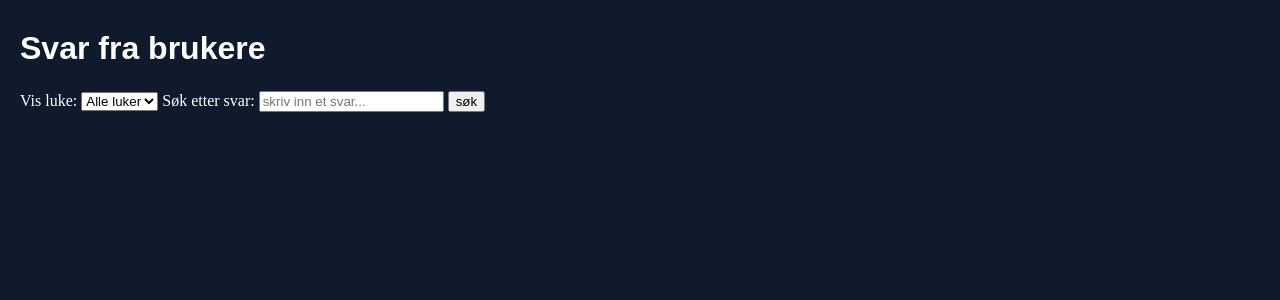
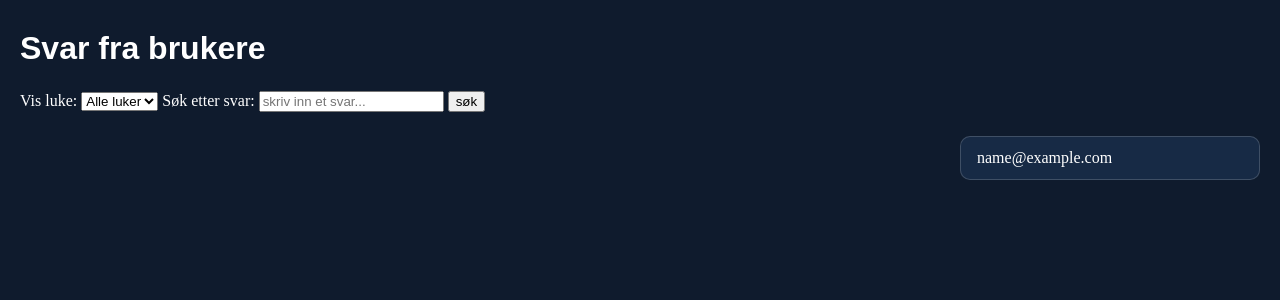
Before and after one commit to Salamander090909/Julekalender, a Node server app: page /admin in a window 1280 px wide. Shown: the part 80-380 px from the top of the page. Run offline with Node 20, Linux system fonts and the light colour scheme; the visitor is signed in with stand-in values (Sample User, id 1); data that the repository does not hold is empty; some libraries are stand-ins or nearby versions.

Commit message:
styling på admin pluss at alle registrerte brukere vises

```diff
--- a/app.js
+++ b/app.js
@@ -68,6 +68,7 @@ async function requireAdmin(req, res, next) {
 app.get("/admin", requireAdmin, async (req, res) => {
     const luker = await Luke.find().sort({ nr: 1 }).populate("vinner");
     const besvarelser = await Besvarelse.find().populate("user").sort({ createdAt: 1 });
+    const users = await User.find();
 
     const alle = luker.map(luke => ({
         luke,
@@ -97,7 +98,8 @@ app.get("/admin", requireAdmin, async (req, res) => {
         grupper,
         alleLuker: alle.map(g => g.luke),
         valgt,
-        søk: req.query.søk || ""
+        søk: req.query.søk || "",
+        users
     });
 });
 
--- a/public/css/main.css
+++ b/public/css/main.css
@@ -298,16 +298,46 @@ main {
     font-weight: bold;
 }
 
-
 .admin {
     display: flex;
     flex-direction: column;
     gap: 24px;
     width: 100%;
-    max-width: 600px;
-    margin: 0;
+    max-width: 1300px;
+    margin: 0 auto;
     padding: 0 20px 40px;
     color: var(--textColor);
+}
+
+.AdminWrapper {
+    display: flex;
+    flex-direction: row;
+    align-items: flex-start;
+    gap: 24px;
+}
+
+.gruppeListe {
+    display: flex;
+    flex-direction: column;
+    gap: 24px;
+    flex: 1;
+    min-width: 0;
+}
+
+.brukerListe {
+    display: flex;
+    flex-direction: column;
+    gap: 10px;
+    width: 300px;
+}
+
+.brukerListe p {
+    margin: 0;
+    padding: 12px 16px;
+    border: 1px solid var(--mainBorder);
+    border-radius: var(--borderRadius);
+    background-color: var(--ruteCard);
+    word-break: break-word;
 }
 
 .admin-tittel {
@@ -483,6 +513,8 @@ main {
 }
 
 
+
+
 @media screen and (max-width: 1000px) {
     .indexMain {
         display: flex;
--- a/views/admin/admin.ejs
+++ b/views/admin/admin.ejs
@@ -28,6 +28,9 @@
             <button type="submit">søk</button>
         </form>
 
+        <section class="AdminWrapper">
+
+            <div class="gruppeListe">
                 <% grupper.forEach(g => { %>
                     <section class="luke-seksjon">
 
@@ -78,5 +81,14 @@
 
                     </section>
                 <% }) %>
+            </div>
+
+            <div class="brukerListe">
+                <% users.forEach(user => { %>
+                    <p><%= user.email %></p>
+                <% }) %>
+            </div>
+
+        </section>
     </main>
 </body>
```
Lines whose indentation alone changed are shown as unchanged.
